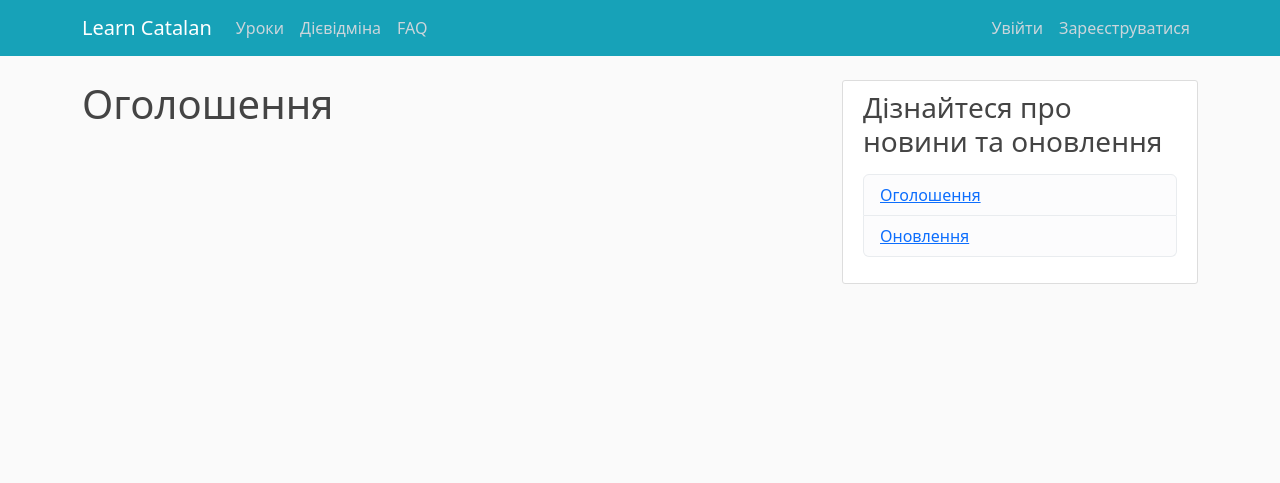
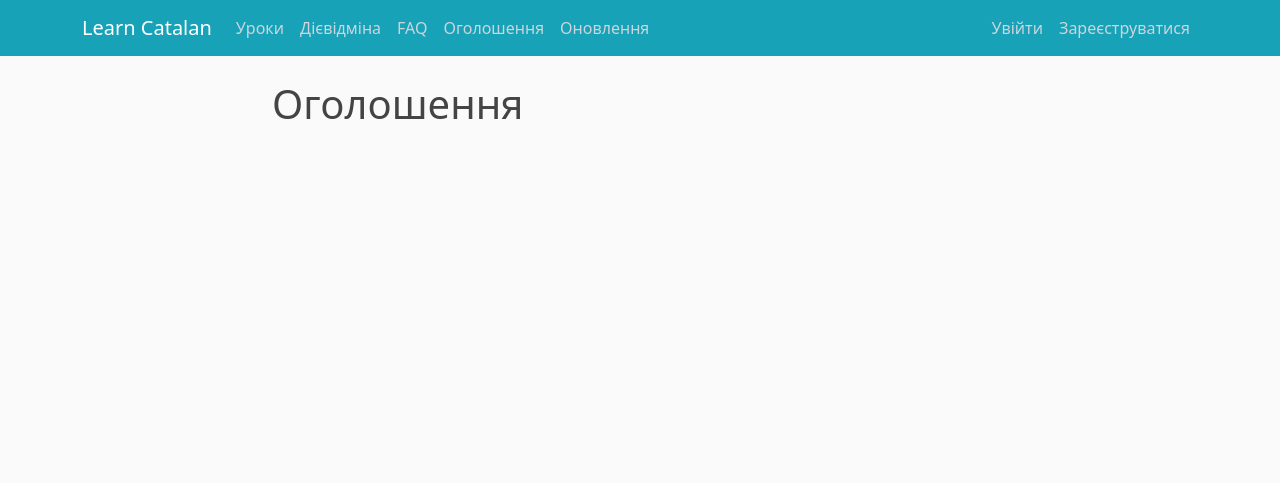
Before and after one commit to Andriy-Rudyi/learn-catalan, a Flask app: page /announcements in a window 1280 px wide. Shown: the top 483 px of the page. Run offline with Flask 3, Linux system fonts and the light colour scheme; data that the repository does not hold is empty.

Commit message:
layout.html was updated

```diff
--- a/flaskblog/templates/home_layout.html
+++ b/flaskblog/templates/home_layout.html
@@ -31,6 +31,8 @@
                 <a class="nav-item nav-link" href="{{ url_for('main.lessons') }}">Уроки</a>
                 <a class="nav-item nav-link" href="{{ url_for('main.conjugator') }}">Дієвідміна</a>
                 <a class="nav-item nav-link" href="{{ url_for('main.faq') }}">FAQ</a>
+                <a class="nav-item nav-link" href="{{ url_for('main.announcements') }}">Оголошення</a>
+                <a class="nav-item nav-link" href="{{ url_for('main.updates') }}">Оновлення</a>
               </div>
               <!-- Navbar Right Side -->
               <div class="navbar-nav ms-auto d-md-flex justify-content-end">
@@ -64,9 +66,6 @@
             {% block content %}{% endblock %}
           </div>
         </div>
-        <!-- <div class="footer">
-          <p>&copy; 2024 LearnCatalan. All rights reserved.</p>
-        </div> -->
       </main>
       <!-- Footer -->
       <footer class="footer mt-auto py-3 bg-light">
--- a/flaskblog/templates/layout.html
+++ b/flaskblog/templates/layout.html
@@ -31,6 +31,8 @@
                 <a class="nav-item nav-link" href="{{ url_for('main.lessons') }}">Уроки</a>
                 <a class="nav-item nav-link" href="{{ url_for('main.conjugator') }}">Дієвідміна</a>
                 <a class="nav-item nav-link" href="{{ url_for('main.faq') }}">FAQ</a>
+                <a class="nav-item nav-link" href="{{ url_for('main.announcements') }}">Оголошення</a>
+                <a class="nav-item nav-link" href="{{ url_for('main.updates') }}">Оновлення</a>
               </div>
               <!-- Navbar Right Side -->
               <div class="navbar-nav ms-auto d-md-flex justify-content-end">
@@ -51,7 +53,7 @@
       </header>
       <main role="main" class="container">
         <div class="row">
-          <div class="col-md-8">
+          <div class="col-md-8 mx-auto">
             {% with messages = get_flashed_messages(with_categories=true) %}
                 {% if messages %}
                     {% for category, message in messages %}
@@ -63,21 +65,7 @@
             {% endwith %}
             {% block content %}{% endblock %}
           </div>
-          <div class="col-md-4">
-            <div class="content-section">
-              <h3>Дізнайтеся про новини та оновлення</h3>
-              <p class='text-muted'>
-                <ul class="list-group">
-                  <li class="list-group-item list-group-item-light"><a href="{{ url_for('main.announcements') }}">Оголошення</a></li>
-                  <li class="list-group-item list-group-item-light"><a href="{{ url_for('main.updates') }}">Оновлення</a></li>
-                </ul>
-              </p>
-            </div>
-          </div>
         </div>
-        <!-- <div class="footer">
-          <p>&copy; 2024 LearnCatalan. All rights reserved.</p>
-        </div> -->
       </main>
       <!-- Footer -->
       <footer class="footer mt-auto py-3 bg-light">
```
